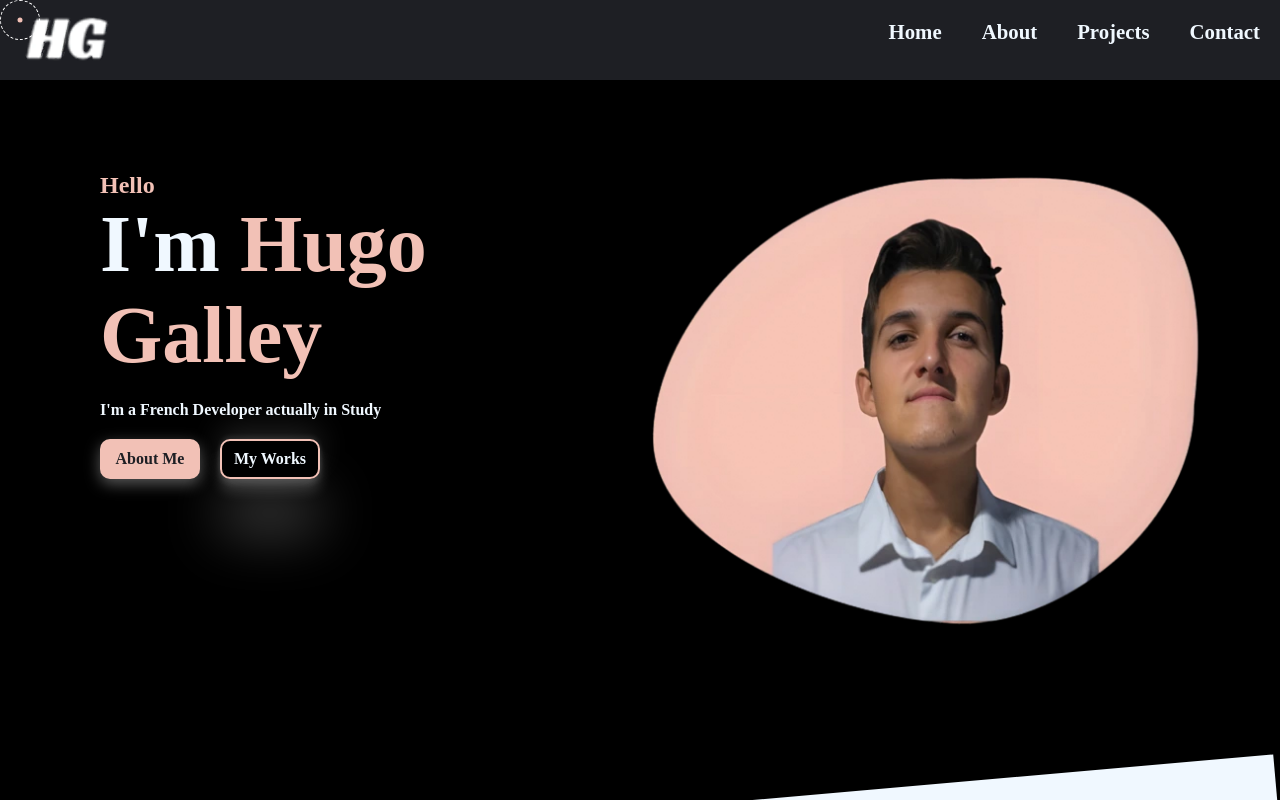
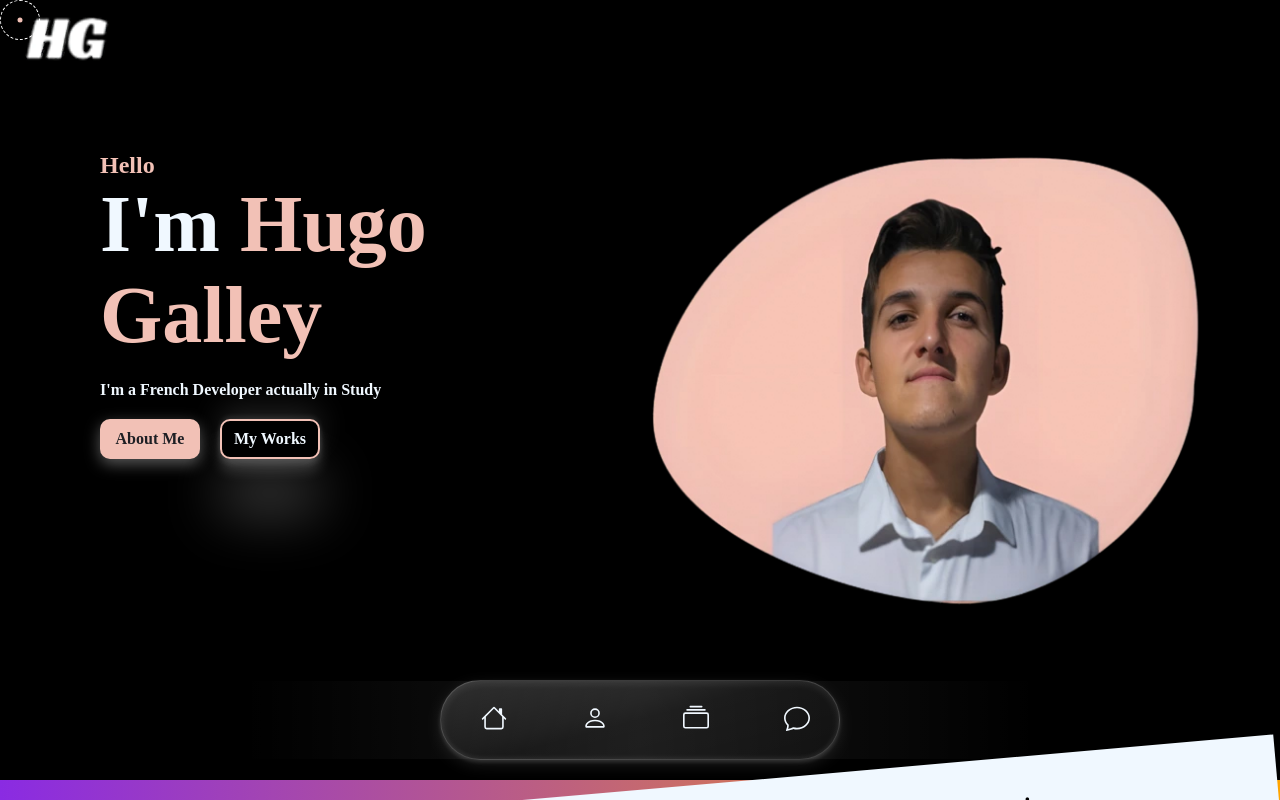
Before and after one commit to Hugo-Galley/portfolio, a React (Create React App) app: page / in a window 1280 px wide. Shown: the top 800 px of the page. Built offline with nearby package versions, Linux system fonts and the light colour scheme.

Commit message:
ajout new tabbar

```diff
--- a/package.json
+++ b/package.json
@@ -7,6 +7,7 @@
     "@testing-library/jest-dom": "^5.17.0",
     "@testing-library/react": "^13.4.0",
     "@testing-library/user-event": "^13.5.0",
+    "bootstrap-icons": "^1.11.3",
     "react": "^18.3.1",
     "react-dom": "^18.3.1",
     "react-router-dom": "^6.27.0",
@@ -20,7 +21,6 @@
     "eject": "react-scripts eject",
     "predeploy": "npm run build",
     "deploy": "gh-pages -d build -f"
-
   },
   "eslintConfig": {
     "extends": [
--- a/src/App.js
+++ b/src/App.js
@@ -1,5 +1,6 @@
 import { BrowserRouter as Router, Route, Routes } from 'react-router-dom';
 import NavBar from './components/NavBar';
+import NavBar2 from './components/NavBar2';
 import Herro from "./components/Herro";
 import AptitudeBar from "./components/aptitudeBar";
 import Card from "./components/Card";
@@ -32,6 +33,15 @@ function App() {
     img.src = hero;
   }, []);
   useEffect(() => {
+
+    document.querySelectorAll('.navbar2-items').forEach(item => {
+      item.addEventListener('click', () => {
+        // Retire la classe active de tous les éléments
+        document.querySelectorAll('.navbar2-items').forEach(el => el.classList.remove('active'));
+        // Ajoute la classe active à l'élément cliqué
+        item.classList.add('active');
+      });
+    });
     const cursor = document.querySelector('.cursor');
 
     if (cursor) {
@@ -71,9 +81,11 @@ function App() {
           <Route path="/" element={(
             <>
             <NavBar/>
+            <NavBar2/>
               <div id="Home">
                 <Herro/>
               </div>
+
               <AptitudeBar/>
               <div className="projectPage">
                 <h1 id="AboutMe">About Me</h1>
--- a/src/Styles/Herro.css
+++ b/src/Styles/Herro.css
@@ -4,16 +4,17 @@
     height: 100%;
 }
 nav {
-    background-color: #1e1f24;
+    background-color: black;
     color: aliceblue;
     display: flex;
     flex-direction: row;
     justify-content: space-between;
-    position: fixed;
+    position: relative;
     top: 0;
     width: 100vw;
     height: 80px;
     z-index: 1;
+    margin-bottom: -100px;
 }
 .navbar-right {
     display: flex;
--- /dev/null
+++ b/src/Styles/NavBar.css
@@ -0,0 +1,85 @@
+.navbar2 {
+  width: 400px;
+  height: 80px;
+  margin: auto;
+  border-radius: 4rem;
+  display: flex;
+  align-items: center;
+  background: linear-gradient(
+    165deg,
+    rgba(255, 255, 255, 0.15) 0%,
+    rgba(255, 255, 255, 0.08) 40%,
+    rgba(255, 255, 255, 0.05) 50%,
+    rgba(255, 255, 255, 0.03) 100%
+  );
+  backdrop-filter: blur(15px);
+  border: 1px solid rgba(255, 255, 255, 0.2);
+  box-shadow:
+    inset 0 2px 8px rgba(255, 255, 255, 0.1),
+    inset 0 -2px 5px rgba(255, 255, 255, 0.05),
+    0 5px 15px rgba(255, 255, 255, 0.1),
+    0 2px 4px rgba(255, 255, 255, 0.15);
+  overflow: visible; /* Changer de hidden à visible */
+  position: fixed;
+  bottom: 0;
+  left: 50%;
+  transform: translate(-50%, -50%); /* Ajuster la transformation */
+  z-index: 100;
+  pointer-events: auto; /* S'assurer que les événements de pointeur sont activés */
+}
+
+.navbar2::after {
+  content: '';
+  position: absolute;
+  top: 0;
+  left: -50%;
+  width: 200%;
+  height: 100%;
+  background: linear-gradient(
+    90deg,
+    transparent,
+    rgba(255, 255, 255, 0.08),
+    transparent
+  );
+  transition: 0.5s;
+  pointer-events: none; /* S'assurer que l'élément après ne bloque pas les clics */
+}
+
+.navbar2:hover::after {
+  left: 0;
+}
+
+.navbar2-right {
+  list-style: none;
+  display: flex;
+  flex-direction: row;
+  text-align: center;
+}
+
+.navbar2-items {
+  margin-right: 35px;
+  margin-left: 40px;
+  pointer-events: auto; /* S'assurer que les événements de pointeur sont activés */
+  align-items: center;
+  position: relative;
+}
+.navbar2-items::before {
+  content: '';
+  background-color: #F2C1B6;
+  opacity: 0;
+  width: 20px;
+  height: 20px;
+  border-radius: 20px;
+  position: absolute;
+  top: 50%;
+  left: 50%;
+  transform: translate(-50%, -50%) scale(1);
+  transition: transform 0.3s ease, opacity 0.3s ease;
+  z-index: -1;
+}
+
+.navbar2-items:hover::before,
+.navbar2-items.active::before {
+  transform: translate(-50%, -50%) scale(2); /* Agrandit l'élément */
+  opacity: 0.8; /* Le rend visible */
+}
--- a/src/components/NavBar.jsx
+++ b/src/components/NavBar.jsx
@@ -4,13 +4,6 @@ export default function NavBar(){
     return(
         <nav className='navbar'>
         <a href="/#Home"><img className='navbar-logo' src={logo} alt='logo' /></a>
-          <ul className='navbar-right'>
-            <a href="/#Home"><li className='navbar-items'>Home</li></a>
-            <a href="/#AboutMe"><li className='navbar-items'>About</li></a>
-            <a href="/#Projects"><li className='navbar-items'>Projects</li></a>
-            <a href="/#Contact"><li className='navbar-items'>Contact</li></a>
-
-          </ul>
         </nav>
     )
 }
--- /dev/null
+++ b/src/components/NavBar2.jsx
@@ -0,0 +1,22 @@
+import '../Styles/NavBar.css'
+
+export default function NavBar2() {
+    return (
+        <div className='navbar2'>
+            <ul className='navbar2-right'>
+                <li className='navbar2-items'><a href="/#Home"><svg xmlns="http://www.w3.org/2000/svg" width="26" height="26" fill="currentColor" class="bi bi-house" viewBox="0 0 16 16">
+  <path d="M8.707 1.5a1 1 0 0 0-1.414 0L.646 8.146a.5.5 0 0 0 .708.708L2 8.207V13.5A1.5 1.5 0 0 0 3.5 15h9a1.5 1.5 0 0 0 1.5-1.5V8.207l.646.647a.5.5 0 0 0 .708-.708L13 5.793V2.5a.5.5 0 0 0-.5-.5h-1a.5.5 0 0 0-.5.5v1.293zM13 7.207V13.5a.5.5 0 0 1-.5.5h-9a.5.5 0 0 1-.5-.5V7.207l5-5z"/>
+</svg></a></li>
+                <li className='navbar2-items'><a href="/#AboutMe"><svg xmlns="http://www.w3.org/2000/svg" width="26" height="26" fill="currentColor" class="bi bi-person" viewBox="0 0 16 16">
+  <path d="M8 8a3 3 0 1 0 0-6 3 3 0 0 0 0 6m2-3a2 2 0 1 1-4 0 2 2 0 0 1 4 0m4 8c0 1-1 1-1 1H3s-1 0-1-1 1-4 6-4 6 3 6 4m-1-.004c-.001-.246-.154-.986-.832-1.664C11.516 10.68 10.289 10 8 10s-3.516.68-4.168 1.332c-.678.678-.83 1.418-.832 1.664z"/>
+</svg></a></li>
+                <li className='navbar2-items'><a href="/#Projects"><svg xmlns="http://www.w3.org/2000/svg" width="26" height="26" fill="currentColor" class="bi bi-collection" viewBox="0 0 16 16">
+  <path d="M2.5 3.5a.5.5 0 0 1 0-1h11a.5.5 0 0 1 0 1zm2-2a.5.5 0 0 1 0-1h7a.5.5 0 0 1 0 1zM0 13a1.5 1.5 0 0 0 1.5 1.5h13A1.5 1.5 0 0 0 16 13V6a1.5 1.5 0 0 0-1.5-1.5h-13A1.5 1.5 0 0 0 0 6zm1.5.5A.5.5 0 0 1 1 13V6a.5.5 0 0 1 .5-.5h13a.5.5 0 0 1 .5.5v7a.5.5 0 0 1-.5.5z"/>
+</svg></a></li>
+                <li className='navbar2-items'><a href="/#Contact"><svg xmlns="http://www.w3.org/2000/svg" width="26" height="26" fill="currentColor" class="bi bi-chat" viewBox="0 0 16 16">
+  <path d="M2.678 11.894a1 1 0 0 1 .287.801 11 11 0 0 1-.398 2c1.395-.323 2.247-.697 2.634-.893a1 1 0 0 1 .71-.074A8 8 0 0 0 8 14c3.996 0 7-2.807 7-6s-3.004-6-7-6-7 2.808-7 6c0 1.468.617 2.83 1.678 3.894m-.493 3.905a22 22 0 0 1-.713.129c-.2.032-.352-.176-.273-.362a10 10 0 0 0 .244-.637l.003-.01c.248-.72.45-1.548.524-2.319C.743 11.37 0 9.76 0 8c0-3.866 3.582-7 8-7s8 3.134 8 7-3.582 7-8 7a9 9 0 0 1-2.347-.306c-.52.263-1.639.742-3.468 1.105"/>
+</svg></a></li>
+            </ul>
+        </div>
+    )
+}
```
Also changed, not shown: 1 other file (tests, documents, lock files or other folders).
